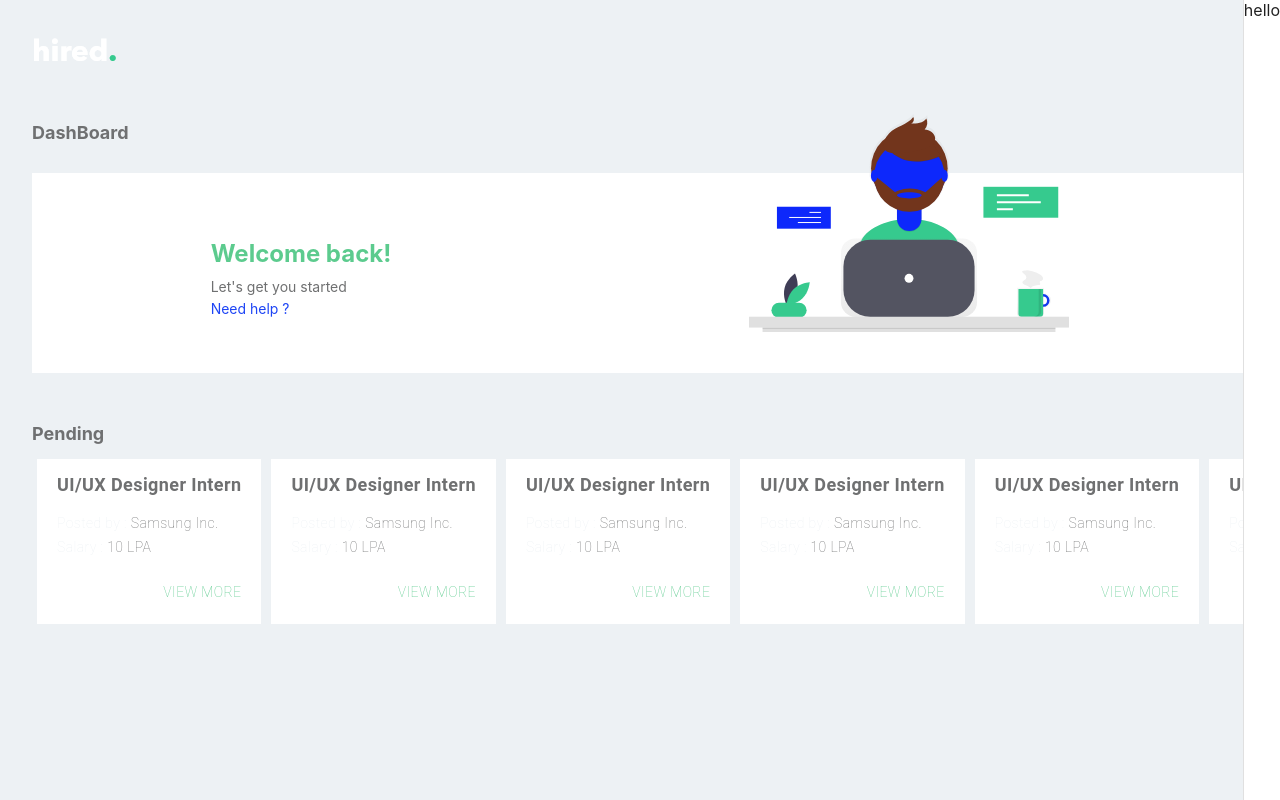
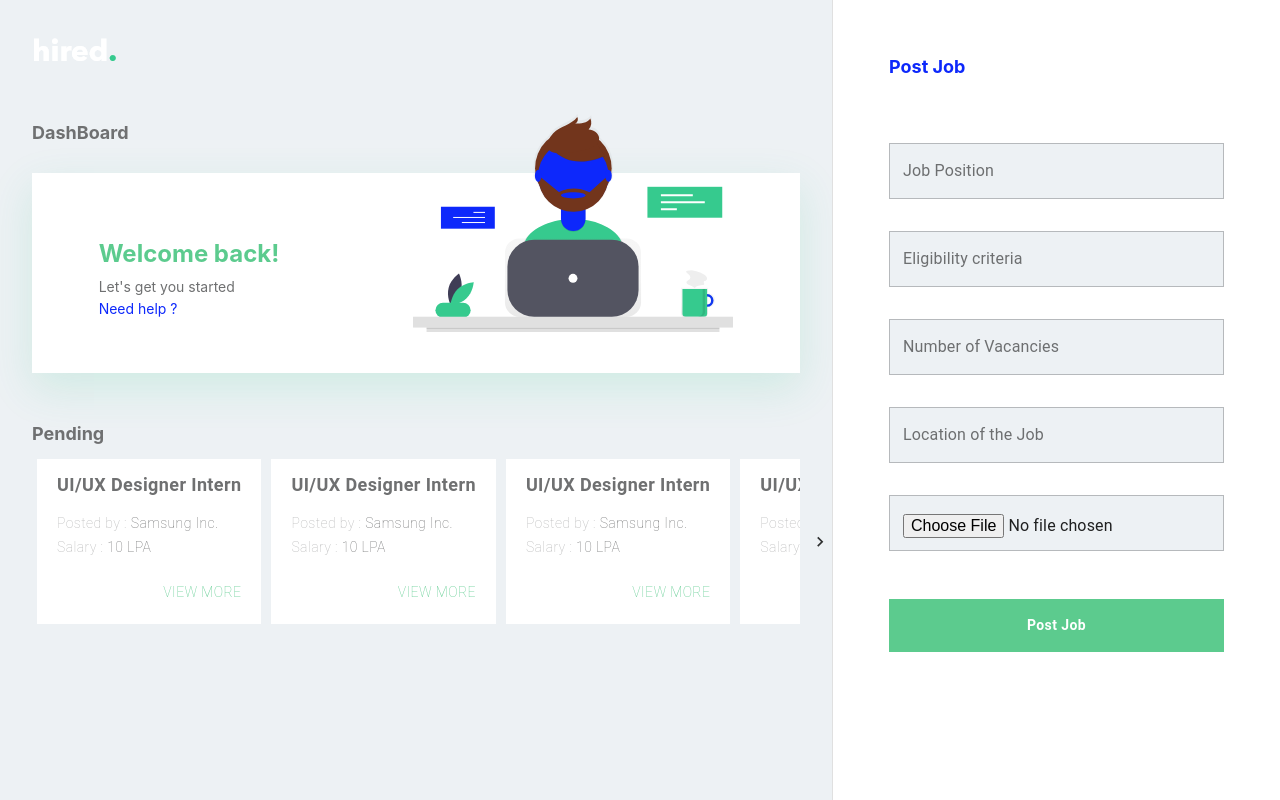
Before and after one commit to Shubhra1028/crs, a React (Create React App) app: page /company in a window 1280 px wide. Built offline with nearby package versions, Linux system fonts and the light colour scheme; the HTML template or start-up script is replaced by a standard one.

Commit message:
post job form added

```diff
--- a/src/components/company/company.js
+++ b/src/components/company/company.js
@@ -2,7 +2,7 @@ import React, { Component, Fragment } from 'react'
 import './style.scss'
 import logo from './../../assets/logo.png'
 import work from './../../assets/workDig.svg'
-import { Tabs, Tab, Drawer } from "@material-ui/core"
+import { Tabs, Tab, Drawer, TextField, Button } from "@material-ui/core"
 import JobCard from './jobCard'
 
 class Company extends Component {
@@ -48,14 +48,21 @@ class Company extends Component {
                 </div>
             </div>
             <Drawer
-                // className={classes.drawer}
                 variant="permanent"
-                // classes={{
-                // paper: classes.drawerPaper,
-                // }}
+                classes={{
+                    paper: "postJobForm",
+                }}
                 anchor="right"
             >
-                hello
+                <p className="links">Post Job</p>
+                <form action="" className="postJob" >
+                    <TextField id="jobPosition" name="jobPosition" label="Job Position" type="text" variant="outlined" />
+                    <TextField id="eligibility" name="eligibility" label="Eligibility criteria" type="text" variant="outlined" />
+                    <TextField id="vacancy" name="vacancy" label="Number of Vacancies" type="number" variant="outlined" />
+                    <TextField id="location" name="location" label="Location of the Job" type="text" variant="outlined" />
+                    <TextField id="file" name="file" label="" type="file" variant="outlined" />
+                    <Button type="submit" variant="contained" >Post job</Button>
+                </form>
             </Drawer>
             </Fragment>
         )
--- a/src/components/company/style.scss
+++ b/src/components/company/style.scss
@@ -2,13 +2,28 @@ $lightGrey : #edf1f4;
 $green : #5ccb8e;
 $darkGrey : #6f7071;
 $grey : #8b8b8b;
-$blue  : #1e45f5;
+$blue  : #0D28FB;
 
+$drawerWidth : 35vw;
+
+@mixin btn {
+    width: 100%;
+    box-shadow: none;
+    text-align: center;
+    text-transform: capitalize;
+    border-radius: 0 !important;
+    padding: 14px 0;
+    font-weight: bold;
+    &:hover{
+        background-color: $green;
+    }
+}
 
 .main{
     background-color: $lightGrey;
     min-height: 100vh;
     padding: 32px;
+    width: calc(100% - #{$drawerWidth} );
 }
 
 .title{
@@ -41,6 +56,7 @@ $blue  : #1e45f5;
     margin: 30px 0;
     width: 100%;
     height: 200px;
+    box-shadow: 0px 15px 40px #36CA8E29;
     img{
         margin-top: -1in;
     }
@@ -70,8 +86,9 @@ $blue  : #1e45f5;
         margin-bottom: 10px;
     }
     .parameter{
-        color: $lightGrey;
+        color: $darkGrey;
         font-size: 14px;
+        opacity: 0.5;
     }
     .paramValue{
         color: $darkGrey;
@@ -88,5 +105,33 @@ $blue  : #1e45f5;
 }
 
 .rightDrawer{
-    width: 240px;
+    width: $drawerWidth;
 }
+
+.postJobForm{
+    width: $drawerWidth;
+    min-width: 300px;
+    padding: 56px;
+    .links{
+        font-size: 18px;
+        font-weight: bold;
+        margin-bottom: 50px;
+    }
+    .MuiFormControl-root{
+        width: 100%;
+        margin : 16px 0;
+        background-color: $lightGrey;
+        border: 0;
+    }
+    .MuiOutlinedInput-root{
+        border-radius: 0 !important;
+        width: 100%;
+        border: 0;
+    }
+    .MuiButton-root{
+        @include btn;
+        background-color: $green;
+        color: white;
+        margin: 32px 0;
+    }
+}
```
